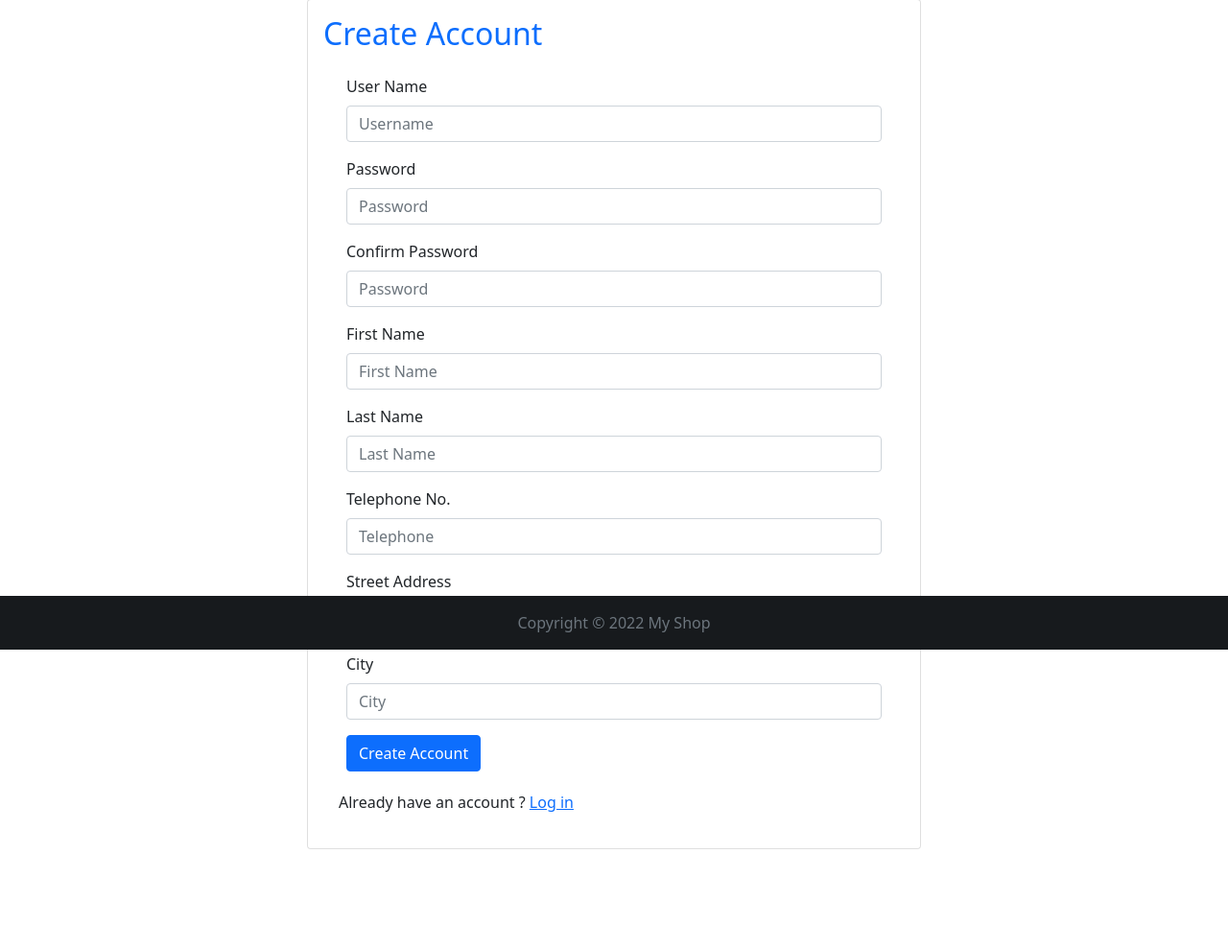
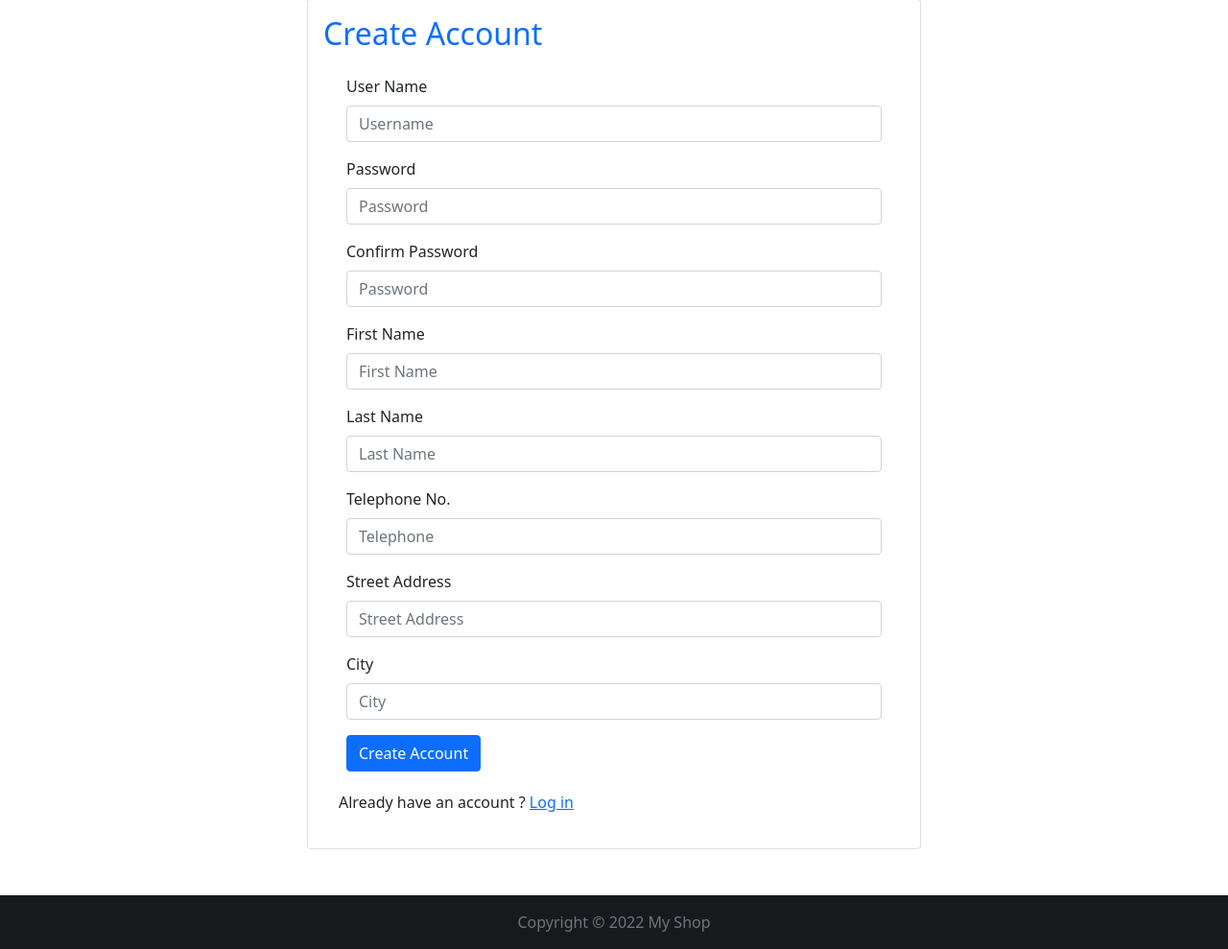
Before and after one commit to ravijar/e-commerce-site, a PHP site: page /CreateAcc.php in a window 1280 px wide. Shown: the part 123-1112 px from the top of the page at 96% size. Before the commit the page ends 1008 px from the top, so only its background shows below. Run offline with PHP 8.4, Linux system fonts and the light colour scheme; data comes from the database, SQL or seed files in the repository; data that the repository does not hold is empty.

Commit message:
footer optimized

```diff
--- a/client/css/styles.css
+++ b/client/css/styles.css
@@ -14,10 +14,3 @@
     height: 100vh;
     padding-top: 80px;
 }
-
-footer {
-    position: fixed;
-    left: 0px;
-    bottom: 0px;
-    width: 100%;
-}
--- a/client/inc/footer.php
+++ b/client/inc/footer.php
@@ -1,5 +1,5 @@
 </div>
-<footer class="bg-dark text-center text-light">
+<footer class="bg-dark text-center text-light mt-auto position-static">
     <div class="text-center p-3 text-secondary" style="background-color: rgba(0, 0, 0, 0.3)">
         Copyright &copy; 2022 My Shop
     </div>
--- a/client/inc/header.php
+++ b/client/inc/header.php
@@ -15,7 +15,7 @@ include('../functions/common_functions.php');
     <script src="https://cdn.jsdelivr.net/npm/bootstrap@5.0.1/dist/js/bootstrap.min.js" integrity="sha384-Atwg2Pkwv9vp0ygtn1JAojH0nYbwNJLPhwyoVbhoPwBhjQPR5VtM2+xf0Uwh9KtT" crossorigin="anonymous"></script>
     <link rel="stylesheet" href="css/styles.css">
 </head>
-<body>
+<body class="d-flex flex-column min-vh-100">
   <div>
     <nav class="navbar navbar-dark navbar-expand bg-dark p-2">
       <div class="container-fluid px-3">
```
